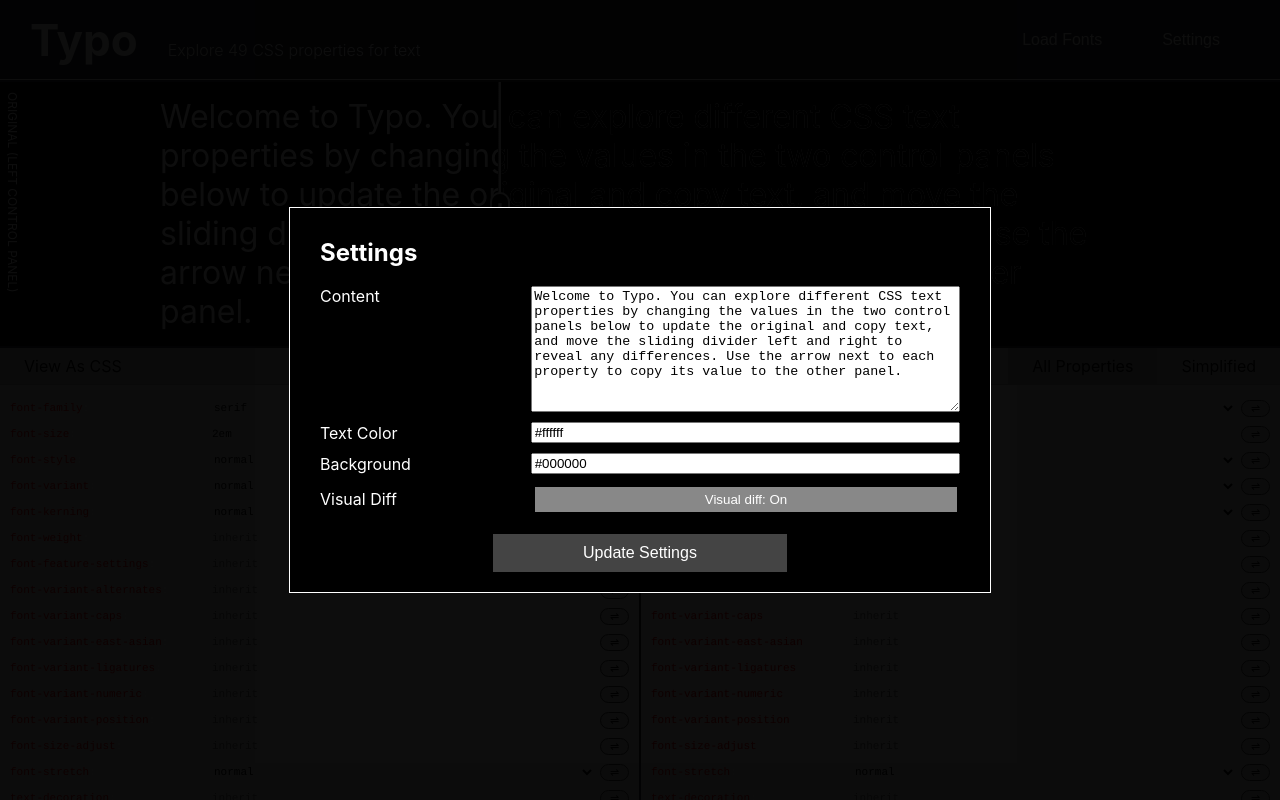
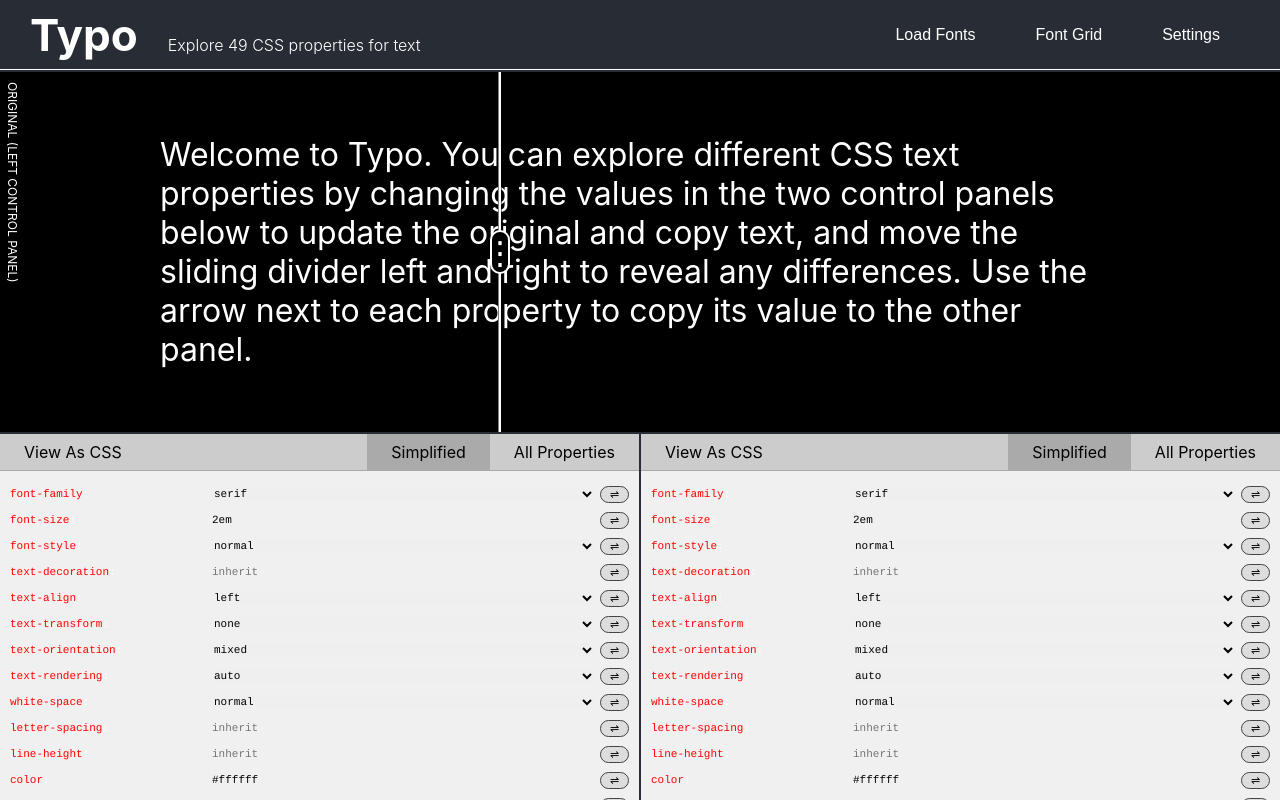
Before and after one commit to onion2k/typo, a React (Create React App) app: page / in a window 1280 px wide. Built offline with nearby package versions, Linux system fonts and the light colour scheme.

Commit message:
Splitscreen component added

```diff
--- a/src/App.css
+++ b/src/App.css
@@ -14,7 +14,7 @@
   color: white;
   display: grid;
   grid-template-columns: 1fr 1fr;
-  grid-template-rows: 80px 33vh auto;
+  grid-template-rows: 70px 45vh auto;
   grid-template-areas: "header header" "typo typo" "left right";
   grid-gap: 2px;
   z-index: 7;
--- a/src/App.js
+++ b/src/App.js
@@ -1,9 +1,7 @@
 import React, { useState } from "react";
-import SplitContext from "./Split";
 import CssPropertiesContext from "./CssProperties";
-import Typo from "./Components/Typo";
+import Splitscreen from "./Components/Splitscreen";
 import Controller from "./Components/Controller";
-import Divider from "./Components/Divider";
 import Header from "./Components/Header";
 import "./App.css";
 
@@ -20,11 +18,10 @@ const defaultContent =
   "Welcome to Typo. You can explore different CSS text properties by changing the values in the two control panels below to update the original and copy text, and move the sliding divider left and right to reveal any differences. Use the arrow next to each property to copy its value to the other panel.";
 
 export default function App() {
-  let [split, setSplit] = useState(500);
   let [content, setContent] = useState(defaultContent);
   let [foreground, setForeground] = useState("#ffffff");
   let [background, setBackground] = useState("#000000");
-  let [diff, setDiff] = useState(true);
+  let [diff, setDiff] = useState(false);
   let [original, setOriginal] = useState(defaultState);
   let [copy, setCopy] = useState(defaultState);
 
@@ -39,11 +36,9 @@ export default function App() {
 
   const updateFont = fontName => {
     cssTextFeatures[0].options.push(fontName);
-
     const originalStyle = { ...original };
     originalStyle["fontFamily"] = fontName;
     setOriginal({ ...originalStyle });
-
     const copyStyle = { ...copy };
     copyStyle["fontFamily"] = fontName;
     setCopy({ ...copyStyle });
@@ -66,28 +61,16 @@ export default function App() {
         updateFont={updateFont}
         updateSettings={updateSettings}
       />
-      <SplitContext.Provider value={{ split: split, update: setSplit }}>
       <div className="typo-splitscreen">
-          <Typo
-            copy
-            title="Copy (right control panel)"
-            style={copy}
+        <Splitscreen
+          copy={copy}
+          original={original}
           content={content}
           foreground={foreground}
           background={background}
           diff={diff}
         />
-          <Typo
-            original
-            title="Original (left control panel)"
-            style={original}
-            content={content}
-            foreground={foreground}
-            background={background}
-          />
-          <Divider />
       </div>
-      </SplitContext.Provider>
       <CssPropertiesContext.Provider value={{ cssTextFeatures }}>
         <Controller
           id={"original"}
--- a/src/Components/Controller.css
+++ b/src/Components/Controller.css
@@ -1,6 +1,6 @@
 .controller {
   background-color: #f0f0f0;
-  overflow: scroll;
+  overflow: hidden;
 }
 
 .controller-options {
--- a/src/Components/Controller.js
+++ b/src/Components/Controller.js
@@ -6,7 +6,7 @@ import "./Controller.css";
 export default function Controller(data) {
   const { id } = data;
 
-  const [view, setView] = useState("all");
+  const [view, setView] = useState("simplified");
 
   const renderProperties = () => {
     if (view === "css") {
@@ -38,6 +38,18 @@ export default function Controller(data) {
             <input
               type="radio"
               name={`view-${id}`}
+              value="simplified"
+              checked={view === "simplified"}
+              onChange={() => {
+                setView("simplified");
+              }}
+            />{" "}
+            <span>Simplified</span>
+          </label>
+          <label>
+            <input
+              type="radio"
+              name={`view-${id}`}
               value="all"
               checked={view === "all"}
               onChange={() => {
@@ -46,18 +58,6 @@ export default function Controller(data) {
             />{" "}
             <span>All Properties</span>
           </label>
-          <label>
-            <input
-              type="radio"
-              name={`view-${id}`}
-              value="simplified"
-              checked={view === "simplified"}
-              onChange={() => {
-                setView("simplified");
-              }}
-            />{" "}
-            <span>Simplified</span>
-          </label>
         </div>
       </div>
       {renderProperties()}
--- a/src/Components/Header.js
+++ b/src/Components/Header.js
@@ -27,7 +27,7 @@ export default function Header({
   updateSettings
 }) {
   const [loadfont, setLoadfont] = useState(false);
-  const [settings, setSettings] = useState(true);
+  const [settings, setSettings] = useState(false);
 
   const onDrop = useCallback(acceptedFiles => {
     acceptedFiles.forEach(file => {
@@ -129,7 +129,7 @@ export default function Header({
                   setSettings(false);
                 }}
               >
-                Update Settings
+                Update and close
               </button>
             </label>
           </div>
@@ -149,6 +149,13 @@ export default function Header({
         </button>
         <button
           onClick={() => {
+            // setFontviewer(true);
+          }}
+        >
+          Font Grid
+        </button>
+        <button
+          onClick={() => {
             setSettings(true);
           }}
         >
--- a/src/Components/Properties.css
+++ b/src/Components/Properties.css
@@ -1,6 +1,5 @@
 .properties {
   background-color: #f0f0f0;
-  padding: 10px;
   font-size: 11px;
   font-family: Courier, monospace;
   text-transform: lowercase;
@@ -10,6 +9,9 @@
   grid-gap: 0;
   align-items: center;
   z-index: 99;
+  height: calc(100% - 30px);
+  padding: 10px;
+  overflow: scroll;
 }
 
 .properties > label > a {
--- /dev/null
+++ b/src/Components/Splitscreen.js
@@ -0,0 +1,32 @@
+import React, { useState } from "react";
+import SplitContext from "../Split";
+import Typo from "./Typo";
+import Divider from "./Divider";
+
+export default function Splitscreen({content,copy,original,foreground,background,diff}) {
+
+  let [split, setSplit] = useState(500);
+
+  return (
+      <SplitContext.Provider value={{ split: split, update: setSplit }}>
+        <Typo
+          copy
+          title="Copy (right control panel)"
+          style={copy}
+          content={content}
+          foreground={foreground}
+          background={background}
+          diff={diff}
+        />
+        <Typo
+          original
+          title="Original (left control panel)"
+          style={original}
+          content={content}
+          foreground={foreground}
+          background={background}
+        />
+        <Divider />
+      </SplitContext.Provider>
+   );
+ }
--- a/src/Components/Typo.js
+++ b/src/Components/Typo.js
@@ -19,7 +19,7 @@ export default function Typo(data) {
   typoStyle.color = foreground;
   typoStyle.backgroundColor = background;
   if (diff) {
-    typoStyle.mixBlendMode = "exclusion";
+    typoStyle.mixBlendMode = "difference";
   }
 
   return (
```
Lines whose indentation alone changed are shown as unchanged.
